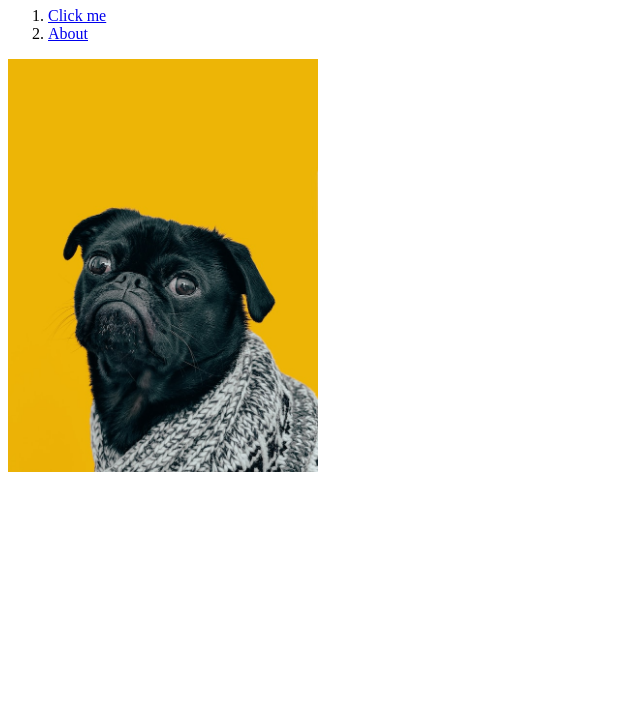
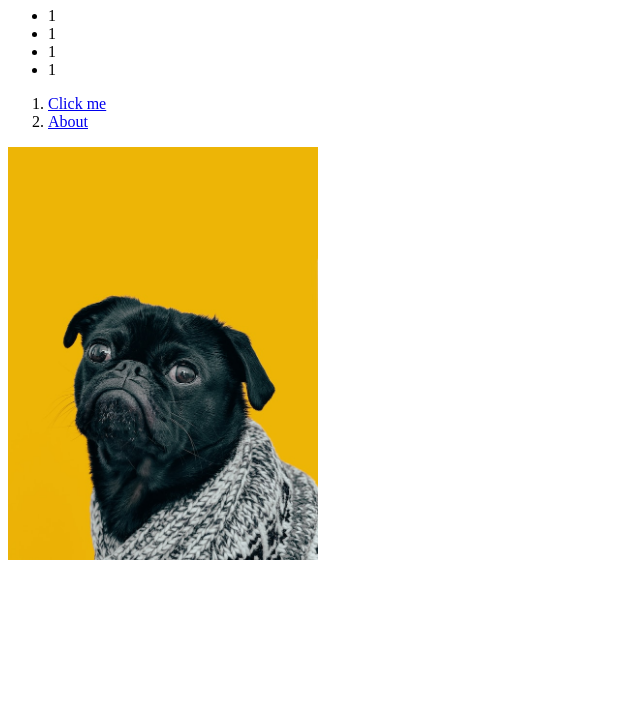
Before and after one commit to bladex0p/Odin-project, a plain HTML site: page index.html in a window 1280 px wide. Shown: the part 73-800 px from the top of the page, without its empty margins (0-640 px from the left). Drawn offline with Linux system fonts and the light colour scheme.

Commit message:
add index.html

```diff
--- a/index.html
+++ b/index.html
@@ -7,6 +7,13 @@
 
 <body>
     <h1>Homepage</h1>
+    <ul>
+        <li>1</li>
+        <li>1</li>
+        <li>1</li>
+        <li>1</li>
+
+    </ul>
 
     <ol>
     <li><a href="https://www.theodinproject.com/about" target="_blank">Click me</a></li>
```
